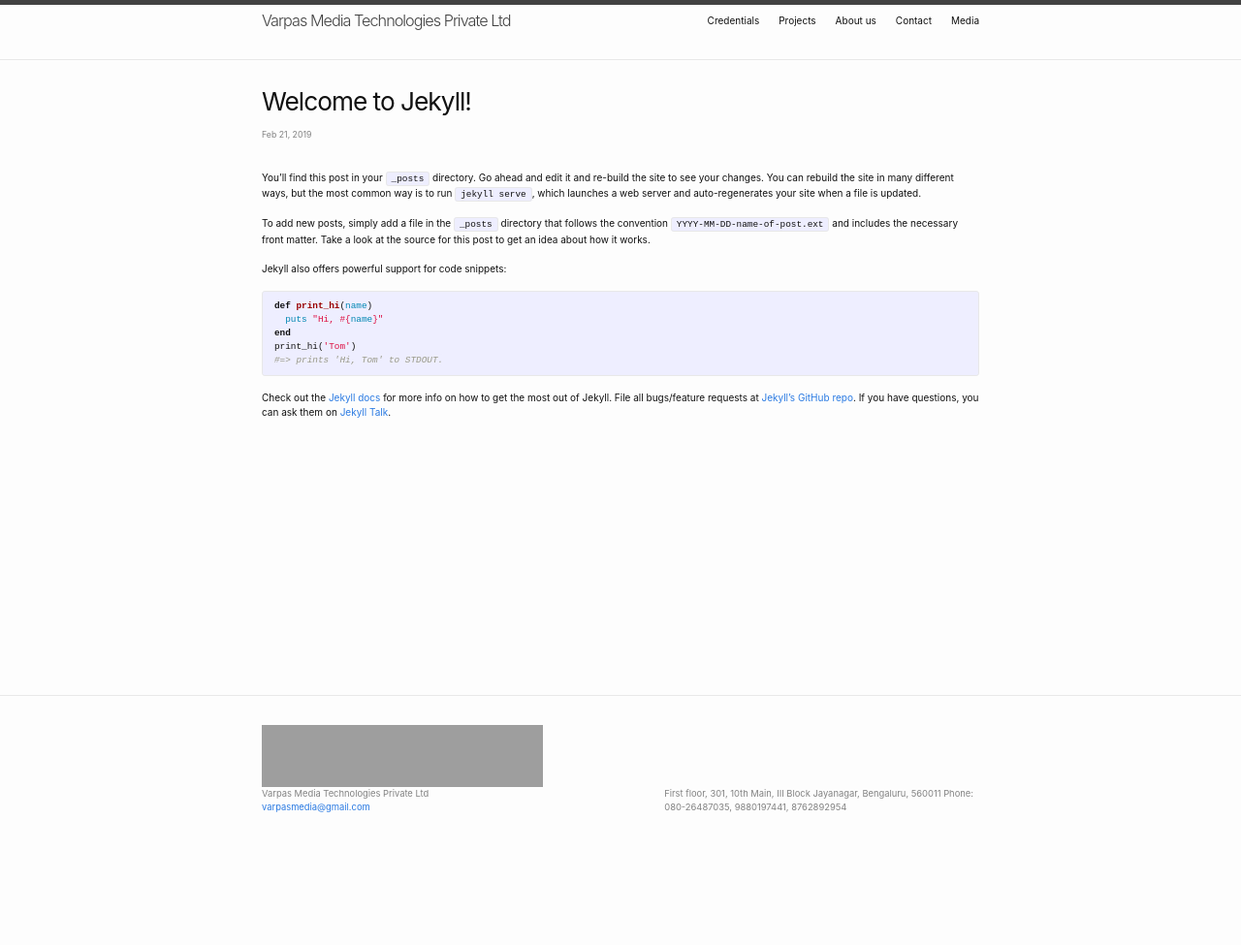
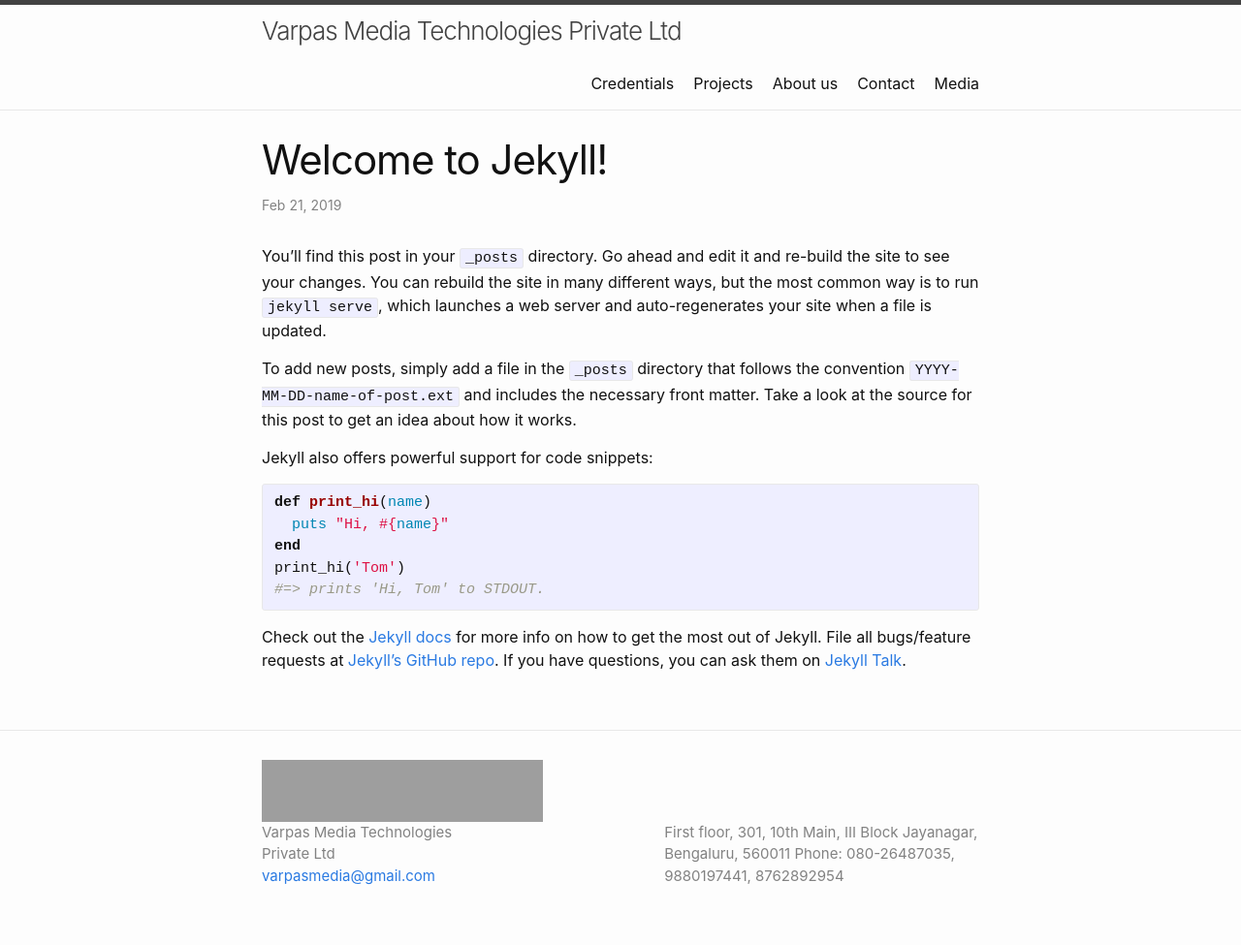
Before and after one commit to VarpasMedia/VarpasMedia.github.io, a Jekyll site: the page built from _posts/2019-02-21-welcome-to-jekyll.markdown, in a window 1280 px wide. Shown: the whole page at 97% size. Built offline with Jekyll 4.4.1, drawn with Linux system fonts in a browser that asks for light colours; before the commit the page ends 900 px from its top, so only the background shows below that; grey boxes are pictures that could not be loaded.

Commit message:
Update minima.scss

```diff
--- a/_sass/minima.scss
+++ b/_sass/minima.scss
@@ -3,7 +3,7 @@
 // Define defaults for each variable.
 
 $base-font-family: -apple-system, BlinkMacSystemFont, "Segoe UI", Roboto, Helvetica, Arial, sans-serif, "Apple Color Emoji", "Segoe UI Emoji", "Segoe UI Symbol" !default;
-$base-font-size:   10px !default;
+$base-font-size:   16px !default;
 $base-font-weight: 400 !default;
 $small-font-size:  $base-font-size * 0.875 !default;
 $base-line-height: 1.5 !default;
```
